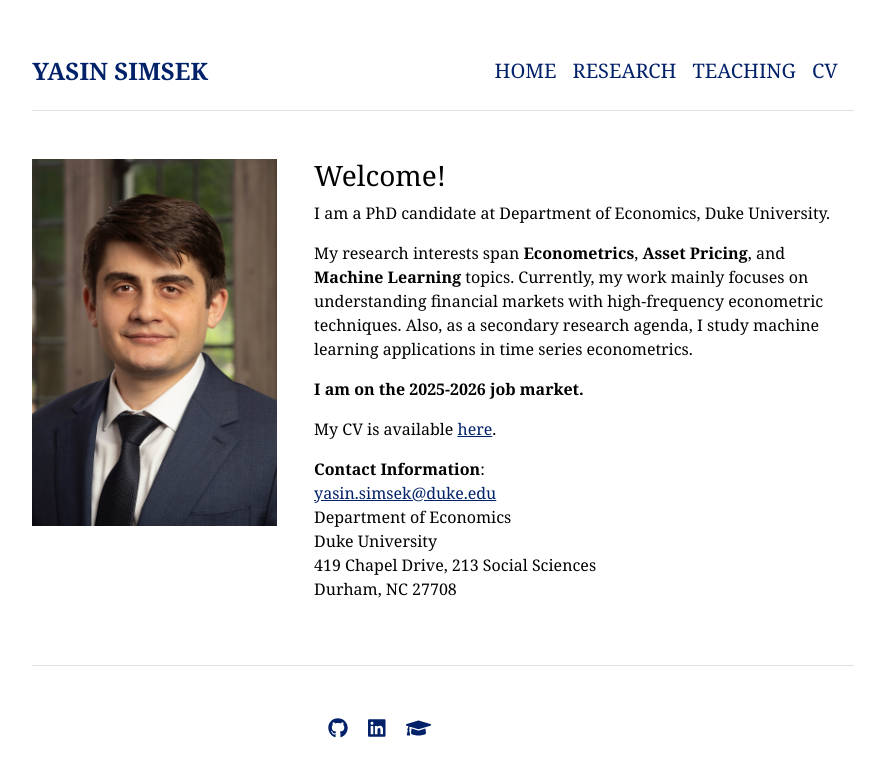
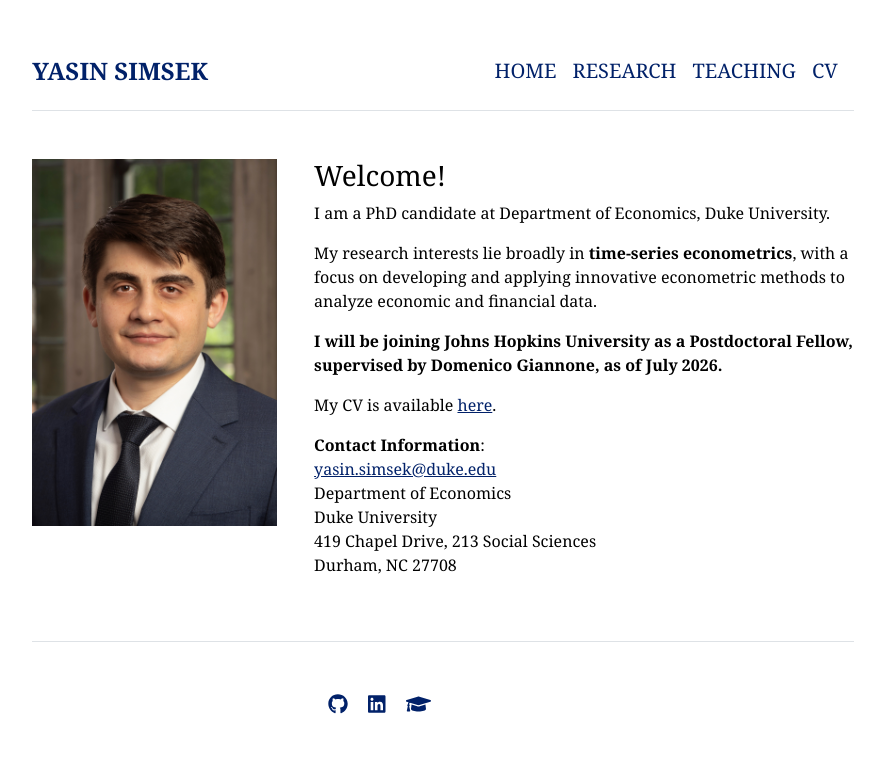
Before and after one commit to yasin-simsek/yasin-simsek.github.io, a Jekyll site: the page built from index.md, in a window 1280 px wide. Shown: the top 777 px of the page, without its empty margins (197-1080 px from the left). Built offline with Jekyll 4.4.1, drawn with Linux system fonts in a browser that asks for light colours.

Commit message:
update job

```diff
--- a/index.md
+++ b/index.md
@@ -6,11 +6,13 @@ title: "Home"
 ### Welcome!
 I am a PhD candidate at Department of Economics, Duke University.
 
-My research interests span **Econometrics**, **Asset Pricing**, and **Machine Learning** topics. Currently, my work mainly focuses on understanding financial markets with high-frequency econometric techniques. Also, as a secondary research agenda, I study machine learning applications in time series econometrics.
+My research interests lie broadly in **time-series econometrics**, with a focus on developing and applying innovative econometric methods to analyze economic and financial data.
+
+**I will be joining Johns Hopkins University as a Postdoctoral Fellow, supervised by Domenico Giannone, as of July 2026.**
+
+<!-- My research interests span **Econometrics**, **Asset Pricing**, and **Machine Learning** topics. Currently, my work mainly focuses on understanding financial markets with high-frequency econometric techniques. Also, as a secondary research agenda, I study machine learning applications in time series econometrics. -->
 
 <!-- I am a Postdoctoral Fellow at Johns Hopkins University, working under the supervision of Domenico Giannone since July 2026. I received my PhD in Economics from Duke University in May 2026. My research interests lie broadly in **time-series** econometrics, with a focus on developing and applying innovative econometric methods to analyze economic and financial data. -->
-
-**I am on the 2025-2026 job market.**
 
 My CV is available [here](assets/documents/yasin_simsek_resume.pdf){:target="_blank"}.
 
```
